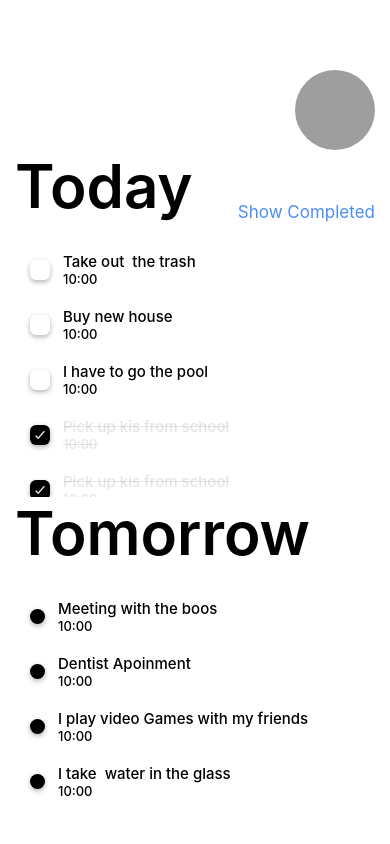
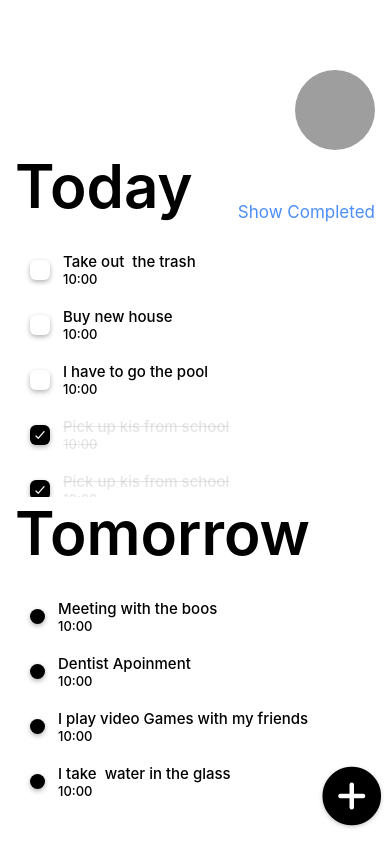
Before and after one commit to RaulMorales404/ToDoApp, a React Native app: screen / in a window 390 px wide. Built offline with nearby package versions, Linux system fonts and the light colour scheme; grey boxes are pictures that could not be loaded.

Commit message:
add button to create task

```diff
--- a/src/screens/components/CheckBox.tsx
+++ b/src/screens/components/CheckBox.tsx
@@ -2,6 +2,7 @@ import React from 'react'
 import { TouchableOpacity, View, StyleSheet, Text } from 'react-native'
 import { List } from '../../interfaces/dataList'
 import Icon from 'react-native-vector-icons/Ionicons';
+
 interface Props {
     item: List,
 }
@@ -18,14 +19,10 @@ const CheckBox = ({ item: { isCompleted, isToday } }: Props) => {
         }}
             activeOpacity={0.6}
         >
-
             <Text style={{ ...styles.text }}>{
-                isCompleted ?
-                    <Icon name="checkmark-sharp"
-                        style={{ fontWeight: '900' }}
-                        size={14}
-                        color="#fcfcfc" />
-                    : '0'
+                isCompleted
+                ? <Icon name="checkmark-sharp" size={14} color="#fcfcfc" />
+                : null
 
             }</Text>
 
@@ -55,7 +52,6 @@ const styles = StyleSheet.create({
     },
     text: {
         color: '#ffffff',
-
     },
     checkTomorrow: {
         backgroundColor: '#000',
--- a/src/screens/home/Home.tsx
+++ b/src/screens/home/Home.tsx
@@ -1,9 +1,11 @@
 import React, { useState } from 'react';
 import ListTodos from '../components/ListTodos'
-import { View } from 'react-native';
+import { TouchableOpacity, View } from 'react-native';
 import Header from '../components/Header';
 import Title from '../components/Title';
 import { useHome } from '../../hooks/useHome';
+
+import Icon from 'react-native-vector-icons/Ionicons';
 
 
 const Home = () => {
@@ -24,6 +26,45 @@ const Home = () => {
             <ListTodos data={localData.filter((item) => validateShowTastComplit(item))} />
             <Title title='Tomorrow' />
             <ListTodos data={jsData.filter((item) => item.isToday)} />
+            <View style={{
+                backgroundColor: '#ffffff',
+                position: 'absolute',
+                bottom: 20,
+                right: 10,
+                borderRadius: 100,
+                width: 57,
+                height: 57,
+                shadowColor: '#000',
+                shadowOffset: {
+                    width: 0,
+                    height: 2,
+                },
+                shadowOpacity: .3,
+                shadowRadius: 5,
+                elevation: 10,
+
+
+            }}>
+                <TouchableOpacity
+                    style={{
+                        position: 'absolute',
+                        justifyContent: 'center',
+                        alignItems: 'center',
+
+
+                    }}
+                    activeOpacity={0.8}
+                >
+
+                    <Icon
+                        style={{
+                            position: 'absolute',
+                            top: -10,
+                            left: -5,
+                        }}
+                        name="add-circle" size={72} color="#000000" />
+                </TouchableOpacity>
+            </View>
         </View>
 
 
```
